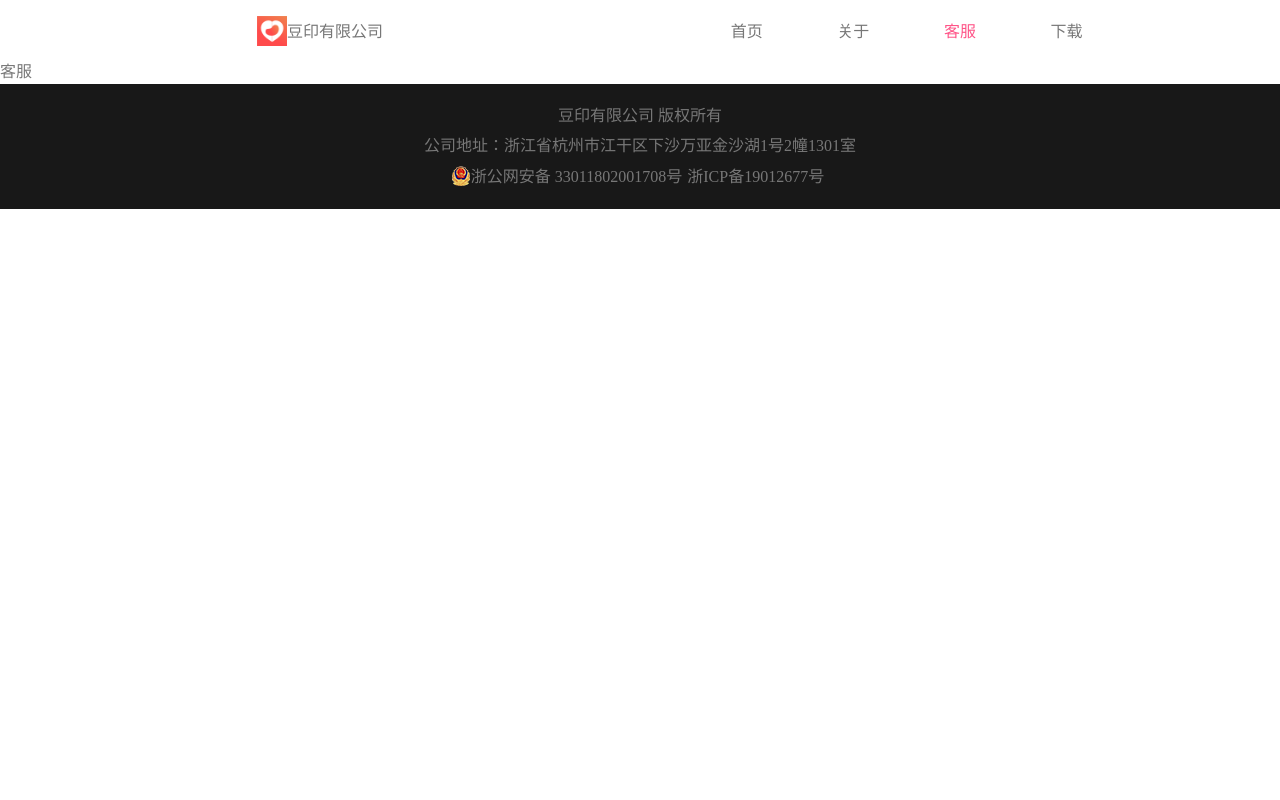
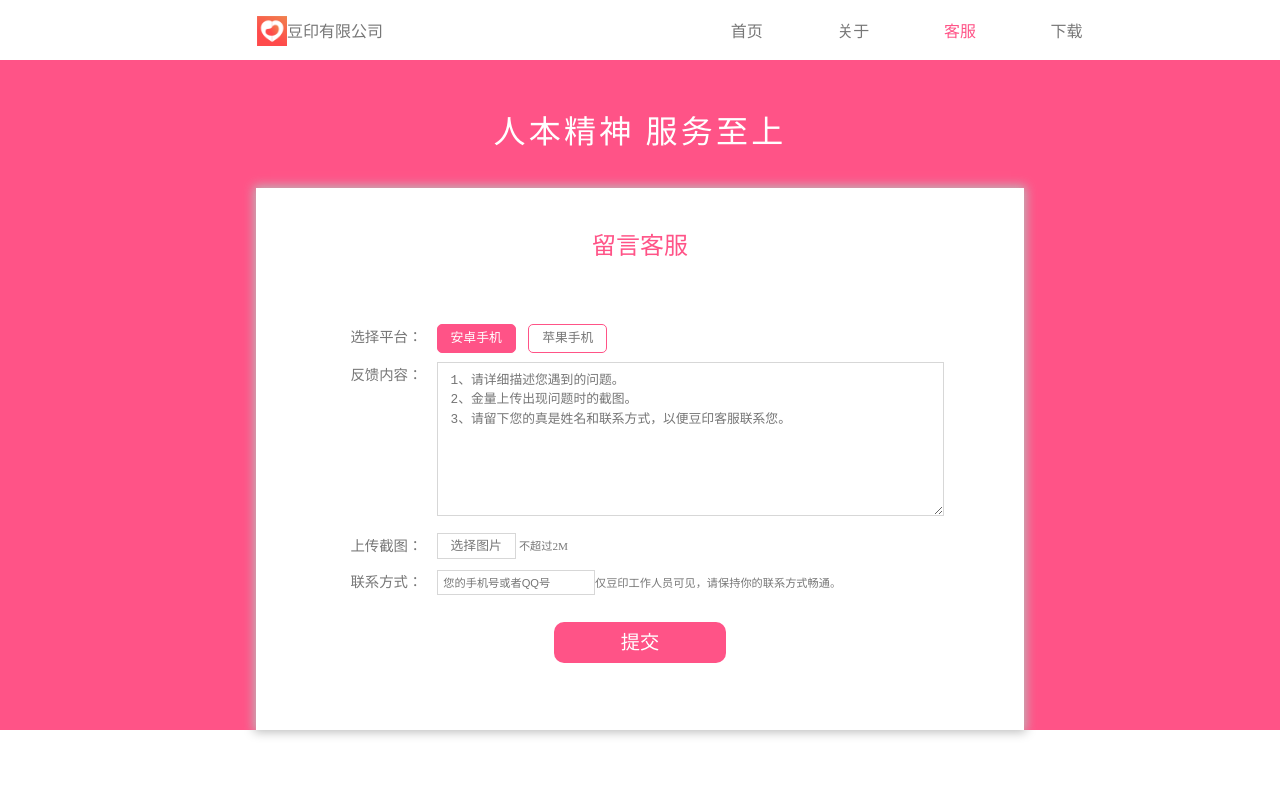
Before and after one commit to GhostCatcg/hongdouji, a Nuxt app: page /service in a window 1280 px wide. Shown: the top 800 px of the page. Built offline with nearby package versions, Linux system fonts and the light colour scheme.

Commit message:
客服页面完成

```diff
--- a/components/public/footer/index.vue
+++ b/components/public/footer/index.vue
@@ -5,46 +5,42 @@
       <p>豆印有限公司 版权所有</p>
       <p>公司地址：浙江省杭州市江干区下沙万亚金沙湖1号2幢1301室</p>
       <div class="ba">
-            <img class="baicon" src="@/assets/img/beianico.png" alt="">
+        <img class="baicon" src="@/assets/img/beianico.png" alt />
         <span>浙公网安备 33011802001708号</span>
         <span>浙ICP备19012677号</span>
+        <span>浙网文 (2019) 4002-383号</span>
       </div>
     </footer>
   </div>
 </template>
 
 <style scoped lang="scss">
-
 /* 脚步区域 */
-footer{
+footer {
   width: 100%;
-    height:125px;
-    margin-bottom:-125px;
+  height: 125px;
   background-color: #181818;
   text-align: center;
-    color:#6D6D6D;
-    padding:20px 0;
+  color: #6d6d6d;
+  padding: 20px 0;
 
-    .state span{
+  .state span {
     cursor: pointer;
   }
-    .message span{
-        margin:0 20px;
+  .message span {
+    margin: 0 20px;
     vertical-align: middle;
   }
-    .ba span{
-        margin-right:5px;
+  .ba span {
+    margin-right: 5px;
   }
 
-    .baicon{
+  .baicon {
     width: 20px;
     vertical-align: sub;
   }
-    p{
-        margin-bottom:.4rem;
+  p {
+    margin-bottom: 0.4rem;
   }
 }
-
-
-
 </style>
--- a/layouts/default.vue
+++ b/layouts/default.vue
@@ -1,8 +1,7 @@
 <template>
-  <div>
-    <el-container>
-
-      <el-header>
+  <div class="default">
+    <el-container class="container">
+      <el-header class="header">
         <h-header></h-header>
       </el-header>
 
@@ -13,24 +12,33 @@
       <el-footer class="footer">
         <h-footer></h-footer>
       </el-footer>
-
     </el-container>
   </div>
 </template>
 <script>
-import HHeader from '../components/public/header/index.vue'
-import HFooter from '../components/public/footer/index.vue'
+import HHeader from "../components/public/header/index.vue";
+import HFooter from "../components/public/footer/index.vue";
 export default {
-  components:{
+  components: {
     HHeader,
     HFooter
   }
-}
+};
 </script>
 <style>
-
-.footer{
+.default,
+.container {
+  height: 100%;
+}
+.push,
+.footer {
   height: 125px;
-  margin-bottom:-125px;
+  /* position: relative;
+  bottom:0; */
+}
+.main {
+  /* min-height: calc(100vh - 185px); */
+  min-height: 100%;
+  margin-bottom: -125px;
 }
 </style>
--- a/pages/about.vue
+++ b/pages/about.vue
@@ -1,17 +1,101 @@
 <template>
-    <div class="H-about">
-        <h1 style="textAlign:center;">公司介绍</h1>
+  <div class="about">
+    <div class="BG">
+      <div class="content">
+        <p class="company">公司介绍</p>
+        <div class="main">
+          <p
+            class="text"
+          >一款有趣有温度的情侣社交和服务软件，有一群90后的年轻人开发，让情侣们更随心晒出他们的美好点滴，记录他们的时光印记，享受我们提供的情侣服务。我们希望有情人终成眷属，单身狗不再孤独，这是我们的愿景，也是我们的初衷。</p>
+          <div class="img-wapper">
+            <div class="img">
+              <img src="@/assets/img/look.png" alt />
+              <p class="mark">看看</p>
+              <p class="ct">看情侣们分享他们的有趣视频和图文，这里是"云虐狗"的集中地</p>
+            </div>
+            <div class="img">
+              <img src="@/assets/img/show.png" alt />
+              <p class="mark">晒晒</p>
+              <p class="ct">发布自己的短视频和图文，可以参加各种逗趣官方活动哦</p>
+            </div>
+            <div class="img">
+              <img src="@/assets/img/link.png" alt />
+              <p class="mark">绑定情侣</p>
+              <p class="ct">在"我的"里绑定情侣，不仅获得恋爱积分，还有持续上新的情侣服务</p>
+            </div>
+          </div>
+        </div>
+      </div>
     </div>
+  </div>
 </template>
 
 <style lang="scss" scoped>
+@import "../assets/css/varibale"; // 引入全局样式
+
+.about {
+  width: 100%;
+  height: 100%;
+
+  .BG {
+    height: 100%;
+    width: 100%;
+    background: url("../assets/img/aboutBG.png") no-repeat;
+    background-size: 100%;
+    color: #fff;
+    padding: 3rem 0 0;
+    .company {
+      color: #fff;
+      font-size: 2rem;
+      text-align: center;
+      margin: 0 0 2rem;
+      letter-spacing: 0.2rem;
+    }
+
+    .main {
+      width: 60%;
+      margin: 0 auto 6rem;
+      background-color: #fff;
+      padding: 4rem 6.5rem;
+      box-shadow: 0px 0px 10px 2px #bbb;
 
 
+      .text {
+        text-indent: 2rem;
+        line-height: 2rem;
+        color: #000;
+        margin-bottom: 5rem;
+        letter-spacing: 1px;
+      }
+
+      .img-wapper {
+        display: flex;
+        justify-content: space-around;
+        .img {
+          text-align: center;
+          img{
+              height: 2rem;
+          }
+          .mark {
+            color: $color;
+            padding: 0.5rem 0;
+            font-weight: 600;
+          }
+          .ct {
+            color:#000;
+            font-size: 1rem;
+          }
+        }
+        .img:nth-child(2) {
+          margin: 0 4.5rem;
+        }
+      }
+    }
+  }
+}
 </style>
 
 
 <script>
-export default {
-
-}
+export default {};
 </script>
--- a/pages/download.vue
+++ b/pages/download.vue
@@ -1,5 +1,10 @@
 <template>
-    <div>
-        <h1>下载</h1>
+    <div class="download">
+        <div class="content">
+            <div class="left">
+                <p>红豆记客户端</p>
+                <p>情侣恋爱的神器</p>
+            </div>
+        </div>
     </div>
 </template>
--- a/pages/service.vue
+++ b/pages/service.vue
@@ -1,5 +1,166 @@
 <template>
-    <div>
-        <h1>客服</h1>
+  <div class="service">
+    <div class="content">
+      <p class="title">人本精神 服务至上</p>
+      <div class="main">
+        <p class="m-title">留言客服</p>
+        <div class="from">
+          <div>
+            <span class="left">选择平台：</span>
+            <div class="platform">
+              <span class="active">安卓手机</span>
+              <span>苹果手机</span>
+            </div>
+          </div>
+          <div>
+            <label class="left">反馈内容：</label>
+            <div>
+              <textarea
+                name
+                id
+                placeholder="1、请详细描述您遇到的问题。
+2、金量上传出现问题时的截图。
+3、请留下您的真是姓名和联系方式，以便豆印客服联系您。"
+              ></textarea>
+            </div>
+          </div>
+          <div>
+            <span class="left">上传截图：</span>
+            <div class="seimg">
+              <label for="imgfile">选择图片</label>
+              <input type="file" id="imgfile" />
+              <span>不超过2M</span>
+            </div>
+          </div>
+          <div>
+            <label class="left" for>联系方式：</label>
+            <div class="phone">
+              <input type="text" placeholder="您的手机号或者QQ号" />
+              <span class="mark">仅豆印工作人员可见，请保持你的联系方式畅通。</span>
+            </div>
+          </div>
+          <p class="submit">
+            <span>提交</span>
+          </p>
+        </div>
+      </div>
     </div>
+  </div>
 </template>
+
+<script>
+export default {};
+</script>
+
+<style lang="scss" scoped>
+@import "../assets/css/varibale"; // 引入全局样式
+
+.content {
+  background-color: $color;
+  padding-top: 3rem;
+  height:100%;
+  .title {
+    color: #fff;
+    font-size: 2rem;
+    text-align: center;
+    margin: 0 0 2rem;
+    letter-spacing: 0.2rem;
+  }
+  .main {
+    width: 60%;
+    margin: 0 auto 6rem;
+    background-color: #fff;
+    padding: 2.5rem 5rem;
+    box-shadow: 0px 0px 10px 2px #bbb;
+    .m-title {
+      text-align: center;
+      font-size: 1.5rem;
+      color: $color;
+      margin-bottom: 2.5em;
+    }
+    .from {
+      width: 100%;
+      & > div {
+        width: 100%;
+        display: flex;
+        margin-bottom: 0.6em;
+        & > .left {
+          padding: 0.2em 1em;
+          font-size: 0.9em;
+        }
+        & > div {
+          flex: 1;
+          vertical-align: top;
+          textarea {
+            width: 100%;
+            height: 12em;
+            padding: 0.6em 1em;
+            line-height: 1.5em;
+            font-size: 0.8em;
+            color: #333;
+            border: 1px solid #d7d7d7;
+          }
+          input {
+            border: 1px solid #d7d7d7;
+          }
+        }
+
+        .seimg {
+          label {
+            border: 1px solid #d7d7d7;
+            padding: 0.4em 1em;
+            font-size: 0.8em;
+            cursor: pointer;
+          }
+          input {
+            opacity: 0;
+            display: none;
+          }
+          span {
+            margin-left: 0.3em;
+            font-size: 0.7em;
+          }
+        }
+        .phone {
+          .mark {
+            font-size: 0.7em;
+          }
+          input {
+            font-size: 0.7em;
+            padding: 0.5em;
+          }
+        }
+      }
+    }
+    .platform {
+      span {
+        display: inline-block;
+        padding: 0.3em 1em;
+        text-align: center;
+        font-size: 0.8em;
+        border-radius: 5px;
+        border: 1px solid $color;
+        margin-right: 1em;
+        cursor: pointer;
+
+        &.active {
+          background-color: $color;
+          color: #fff;
+        }
+      }
+    }
+    .submit {
+      text-align: center;
+      margin: 2em auto;
+      span {
+        padding:.5em 3.5em;
+        background-color: $color;
+        color: #fff;
+        font-size: 1.2em;
+        border-radius: 10px;
+        cursor: pointer;
+      }
+    }
+  }
+}
+</style>
```
Also changed, not shown: assets/img/serBG.png (added). Lines whose indentation alone changed are shown as unchanged.
